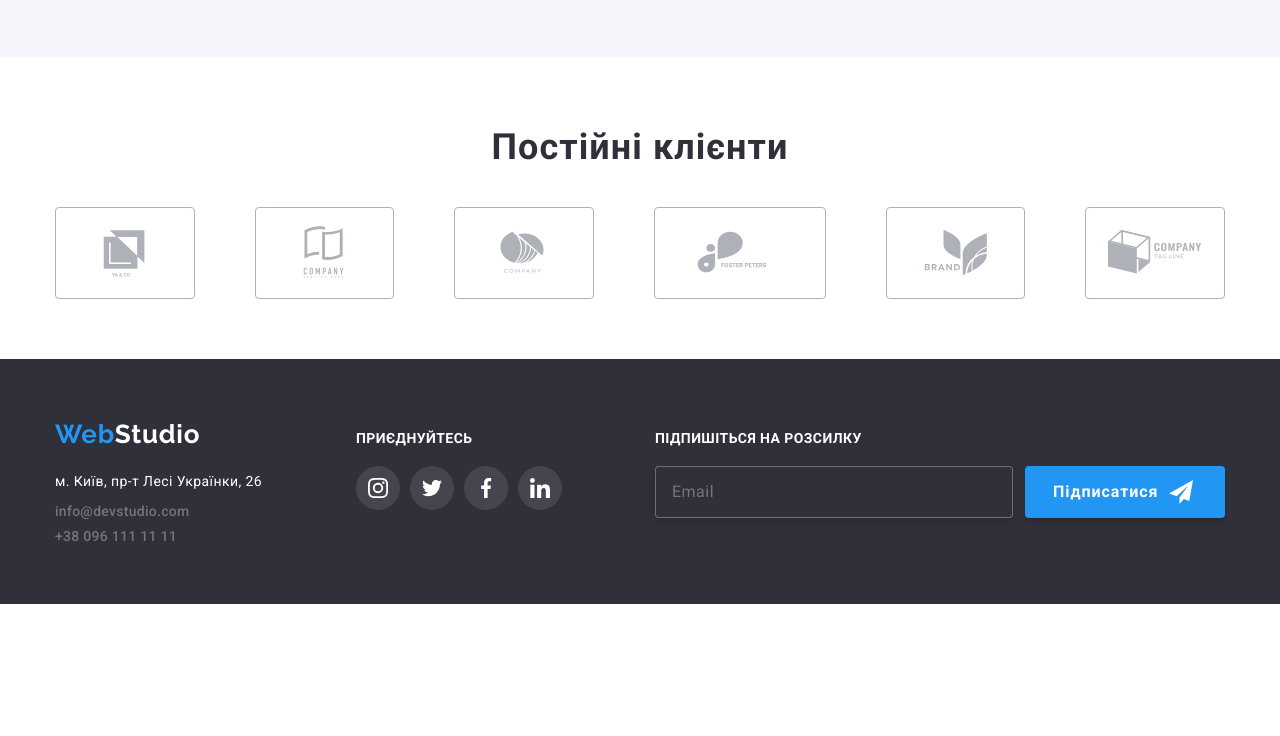
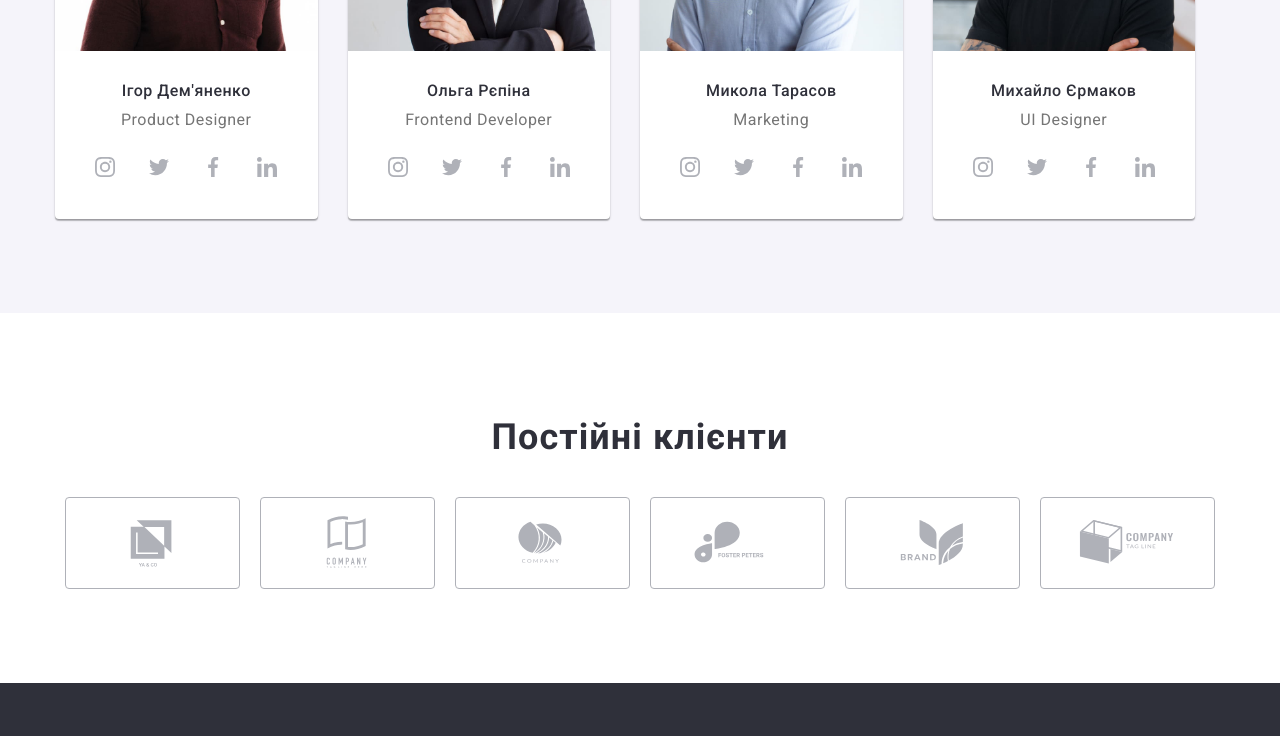
Before and after one commit to VladyslavMaksymenko01/goit-markup-hw-08, a plain HTML site: page index.html in a window 1280 px wide. Shown: the part 1624-2360 px from the top of the page. Before the commit the page ends 2228 px from the top, so only its background shows below. Drawn offline with nearby package versions, Linux system fonts and the light colour scheme.

Commit message:
hv8 add features team customer and try hero and footer

```diff
--- a/sass/components/_section.scss
+++ b/sass/components/_section.scss
@@ -1,9 +1,15 @@
 .section {
   padding: 60px 0px;
+  @media screen and (min-width: 1200px) {
+    padding: 94px 0px;
+  }
 }
 
 .section:last-child {
   padding: 60px 0px;
+  @media screen and (min-width: 1200px) {
+    padding: 94px 0px;
+  }
 }
 
 .section__title {
--- a/sass/layout/_customer.scss
+++ b/sass/layout/_customer.scss
@@ -1,17 +1,30 @@
 .customer-list {
   display: flex;
-  // flex-wrap: wrap;
+  flex-wrap: wrap;
   justify-content: center;
   align-items: center;
-  gap: 30px;
+  // gap: 30px;
 }
 
 .customer__item {
-  width: 100%;
+  width: 210px;
   height: 92px;
+  flex-basis: calc((100% - 60px) / 2);
+  margin-bottom: 30px;
+  margin-right: 30px;
 
-  &:not(:last-child) {
-    margin-right: 30px;
+  // &:not(:last-child) {
+  //   margin-right: 30px;
+  // }
+  @media screen and (min-width: 768px) {
+    flex-basis: calc((100% - 120px) / 3);
+  }
+  @media screen and (min-width: 1200px) {
+    flex-basis: calc((100% - 120px) / 6);
+    flex-wrap: nowrap;
+    width: 270px;
+    margin: 0 auto;
+    justify-content: center;
   }
 }
 
--- a/sass/layout/_footer.scss
+++ b/sass/layout/_footer.scss
@@ -42,18 +42,26 @@
 /* ---DIVS---- */
 .footer-all {
   display: flex;
-  align-items: baseline;
+  flex-wrap: wrap;
+  justify-content: center;
+  align-content: center;
+  // align-items: baseline;
 }
 .footer-logo-address {
   min-width: 231px;
 }
 
 .footer-logo-address--move {
+  margin-bottom: 60px;
   margin-right: 70px;
+  @media screen and (min-width: 768px) {
+  }
 }
 .footer-social-links {
 }
 .footer-social-links--move {
+  margin-bottom: 60px;
+  // это при 480 а для зальше нужно менять margin-bottom
   margin-right: 93px;
 }
 .footer-social-links__title {
@@ -134,6 +142,7 @@
 }
 .input-and-btn {
   display: flex;
+  flex-wrap: wrap;
 }
 .form-input {
   min-width: 358px;
--- a/sass/layout/_hero.scss
+++ b/sass/layout/_hero.scss
@@ -19,7 +19,7 @@
   margin-bottom: 30px;
   margin-left: auto;
   margin-right: auto;
-  width: 696px;
+  width: 360px;
   white-space: normal;
   @include font(900, 44, 60, 0.06);
   text-align: center;
```
Also changed, not shown: css/main.css, css/main.min.css, 2 other files.
